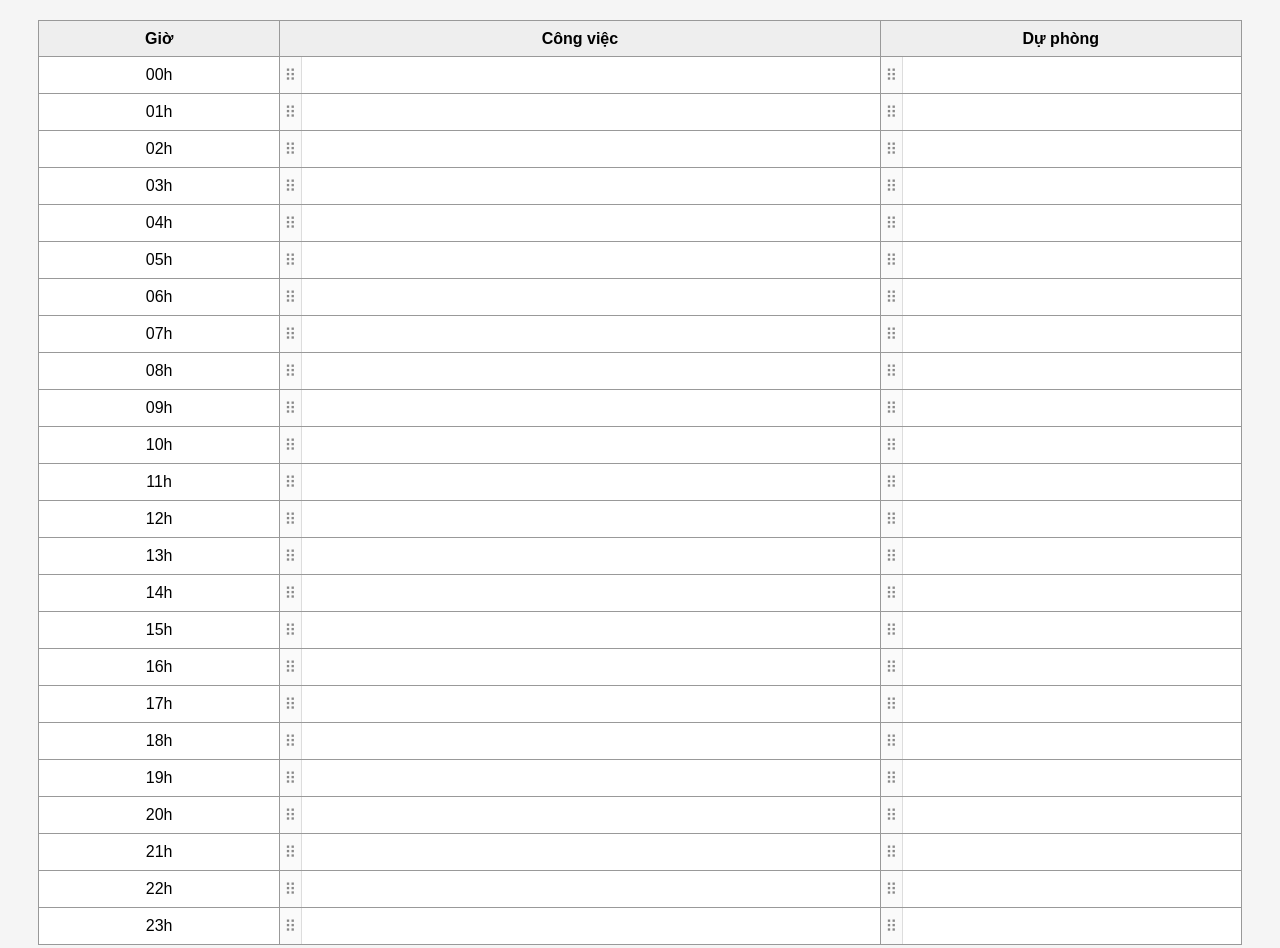
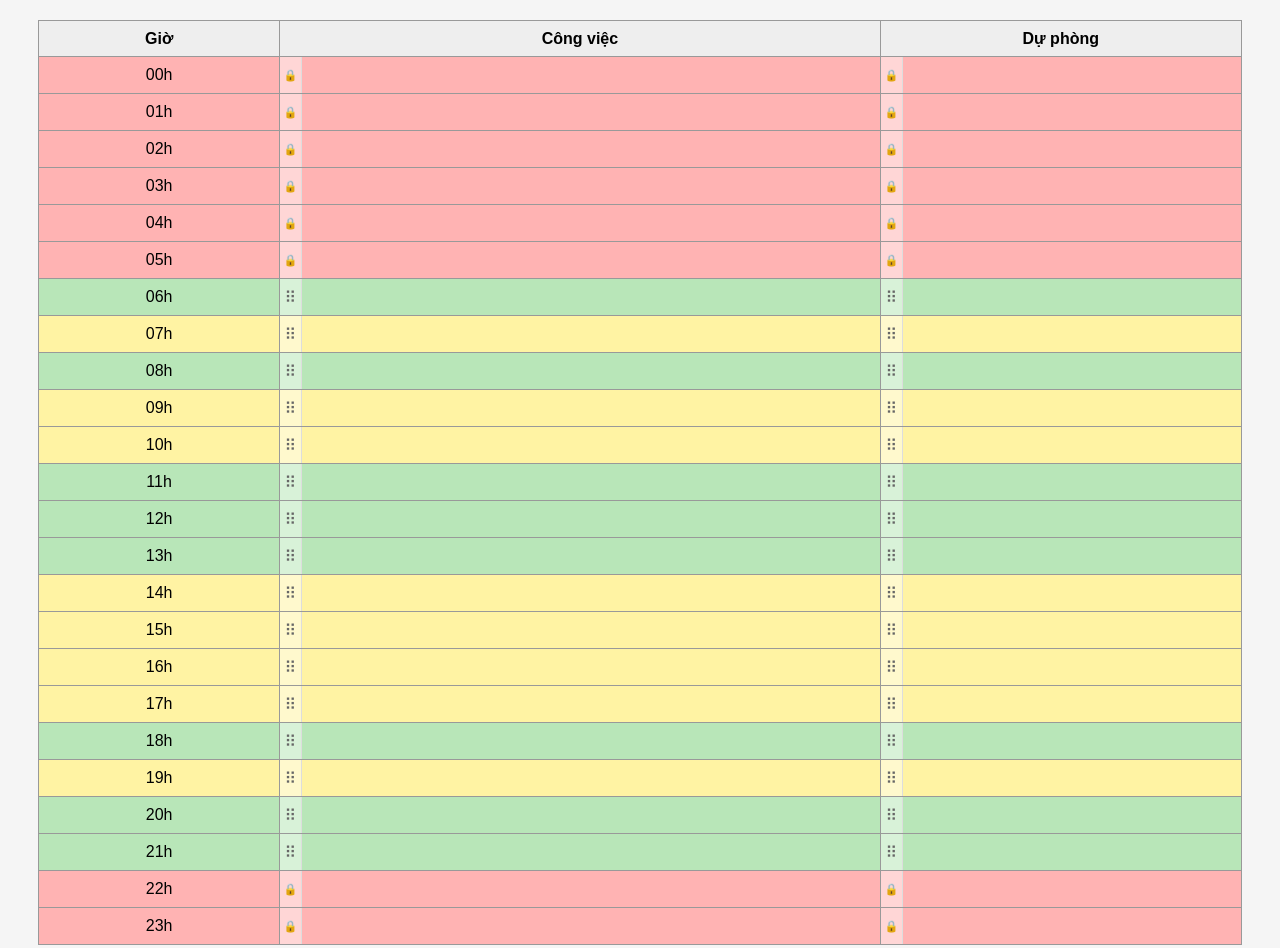
Before and after one commit to Nguyen-Tung-Son/lich-trinh, a plain HTML site: page index.html in a window 1280 px wide. Drawn offline with Linux system fonts and the light colour scheme.

Commit message:
Add files via upload

```diff
--- a/index.html
+++ b/index.html
@@ -53,13 +53,15 @@
             min-height: 36px;
         }
 
+        tbody td { background: var(--row, transparent); }
+
         .handle {
             flex: 0 0 22px;
             display: flex;
             align-items: center;
             justify-content: center;
-            color: #888;
-            background: #fafafa;
+            color: #666;
+            background: rgba(255, 255, 255, 0.45);
             border-right: 1px solid #ddd;
             cursor: grab;
             user-select: none;
@@ -68,12 +70,18 @@
 
         .handle:active { cursor: grabbing; }
 
+        .handle.locked { cursor: not-allowed; font-size: 11px; }
+
         .content {
             flex: 1;
+            min-width: 0;
             padding: 3px 6px;
             min-height: 36px;
             cursor: text;
             outline: none;
+            overflow-wrap: anywhere;
+            word-break: break-word;
+            white-space: pre-wrap;
         }
 
         .content:focus {
@@ -106,16 +114,44 @@
         let saved = [];
         try { saved = JSON.parse(localStorage.getItem(KEY)) || []; } catch (e) {}
 
-        function cellHTML(text) {
+        // Màu cố định theo giờ. Hàng đỏ bị khóa: chỉ nhập chữ, không kéo thả.
+        // R = đỏ, Y = vàng, G = xanh lá
+        const COLOR_VALUES = { R: "#ffb3b3", Y: "#fff3a3", G: "#b8e6b8" };
+        const YELLOW_HOURS = [7, 9, 10, 14, 15, 16, 17, 19];
+        const GREEN_HOURS = [6, 8, 11, 12, 13, 18, 20, 21];
+        const COLOR_KEY = "schedule-colors-v1";
+
+        let savedColors = [];
+        try { savedColors = JSON.parse(localStorage.getItem(COLOR_KEY)) || []; } catch (e) {}
+
+        function initialColor(hour) {
+            if (YELLOW_HOURS.includes(hour) || GREEN_HOURS.includes(hour)) {
+                const s = savedColors[hour];
+                if (s === "Y" || s === "G") return s; // màu đã bị hoán đổi trước đó
+                return YELLOW_HOURS.includes(hour) ? "Y" : "G";
+            }
+            return "R"; // 22h - 5h luôn đỏ
+        }
+
+        function setRowColor(row, key) {
+            row.dataset.color = key;
+            row.style.setProperty("--row", COLOR_VALUES[key]);
+        }
+
+        function cellHTML(locked) {
             return `<td class="cell"><div class="wrap">
-                <span class="handle" title="Kéo để hoán đổi">⠿</span>
+                <span class="handle${locked ? " locked" : ""}" title="${locked ? "Đã khóa" : "Kéo để hoán đổi"}">${locked ? "🔒" : "⠿"}</span>
                 <div class="content" contenteditable="true"></div>
             </div></td>`;
         }
 
         for (let hour = 0; hour < 24; hour++) {
+            const colorKey = initialColor(hour);
+            const locked = colorKey === "R";
             const row = document.createElement("tr");
-            row.innerHTML = `<td>${String(hour).padStart(2, "0")}h</td>` + cellHTML() + cellHTML();
+            setRowColor(row, colorKey);
+            if (locked) row.dataset.locked = "1";
+            row.innerHTML = `<td>${String(hour).padStart(2, "0")}h</td>` + cellHTML(locked) + cellHTML(locked);
             const contents = row.querySelectorAll(".content");
             contents[0].textContent = (saved[hour] && saved[hour][0]) || "";
             contents[1].textContent = (saved[hour] && saved[hour][1]) || "";
@@ -129,6 +165,7 @@
                 return [c[0].innerText.replace(/\n$/, ""), c[1].innerText.replace(/\n$/, "")];
             });
             try { localStorage.setItem(KEY, JSON.stringify(data)); } catch (e) {}
+            try { localStorage.setItem(COLOR_KEY, JSON.stringify([...schedule.rows].map(r => r.dataset.color))); } catch (e) {}
         }
 
         schedule.addEventListener("input", save);
@@ -147,7 +184,7 @@
 
         schedule.addEventListener("pointerdown", e => {
             const handle = e.target.closest(".handle");
-            if (!handle) return;
+            if (!handle || handle.closest("tr").dataset.locked) return;
             e.preventDefault();
             dragCell = handle.closest("td.cell");
             dragCell.classList.add("dragging");
@@ -157,7 +194,8 @@
         schedule.addEventListener("pointermove", e => {
             if (!dragCell) return;
             const el = document.elementFromPoint(e.clientX, e.clientY);
-            const target = el ? el.closest("td.cell") : null;
+            let target = el ? el.closest("td.cell") : null;
+            if (target && target.closest("tr").dataset.locked) target = null; // không thả vào hàng đỏ
             if (overCell && overCell !== target) overCell.classList.remove("over");
             overCell = target && target !== dragCell ? target : null;
             if (overCell) overCell.classList.add("over");
@@ -171,6 +209,16 @@
                 const tmp = a.textContent;
                 a.textContent = b.textContent;
                 b.textContent = tmp;
+
+                // Đổi giữa 2 ô cột Công việc (cellIndex 1) thì 2 hàng đổi màu cho nhau.
+                // Nếu có ô Dự phòng tham gia thì màu giữ nguyên.
+                const rowA = dragCell.closest("tr"), rowB = overCell.closest("tr");
+                if (dragCell.cellIndex === 1 && overCell.cellIndex === 1 &&
+                    rowA.dataset.color !== rowB.dataset.color) {
+                    const colorA = rowA.dataset.color;
+                    setRowColor(rowA, rowB.dataset.color);
+                    setRowColor(rowB, colorA);
+                }
                 save();
             }
             dragCell.classList.remove("dragging");
```
Also changed, not shown: sw.js (+11 -2 lines).
